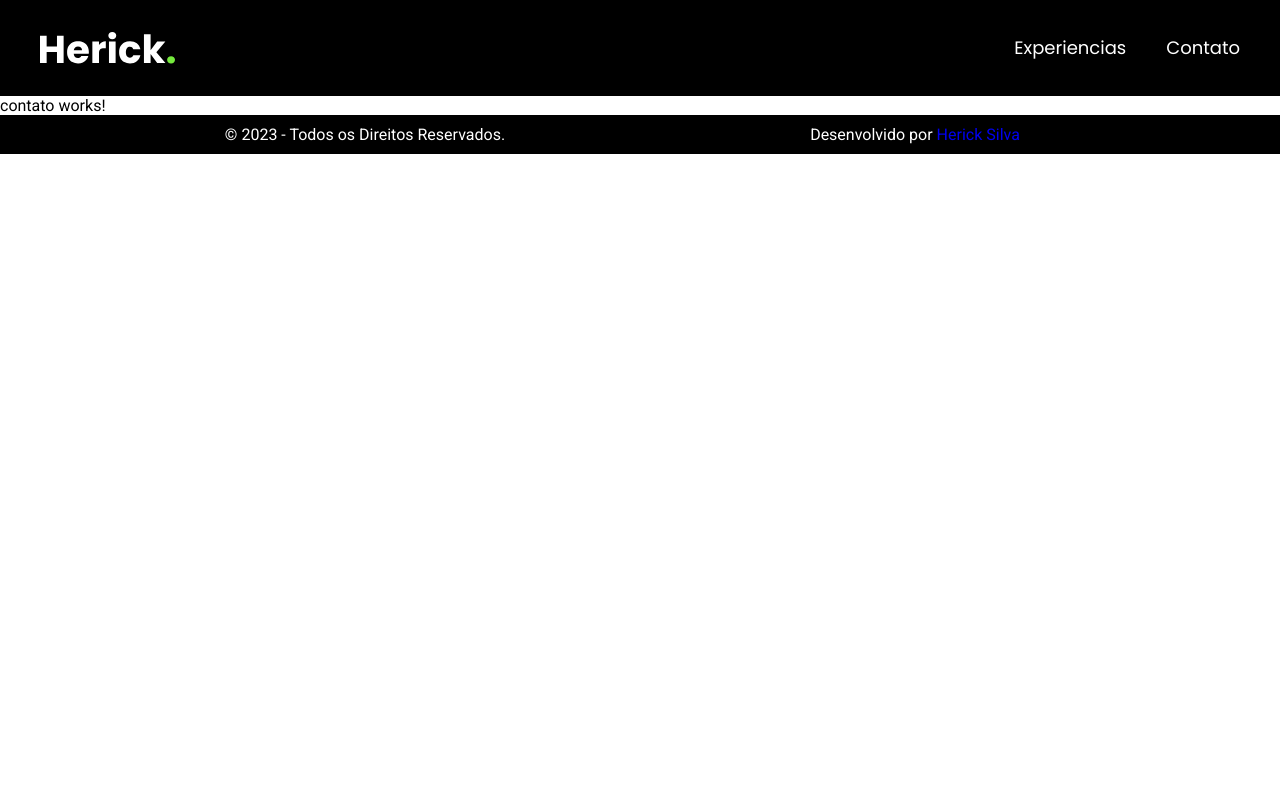
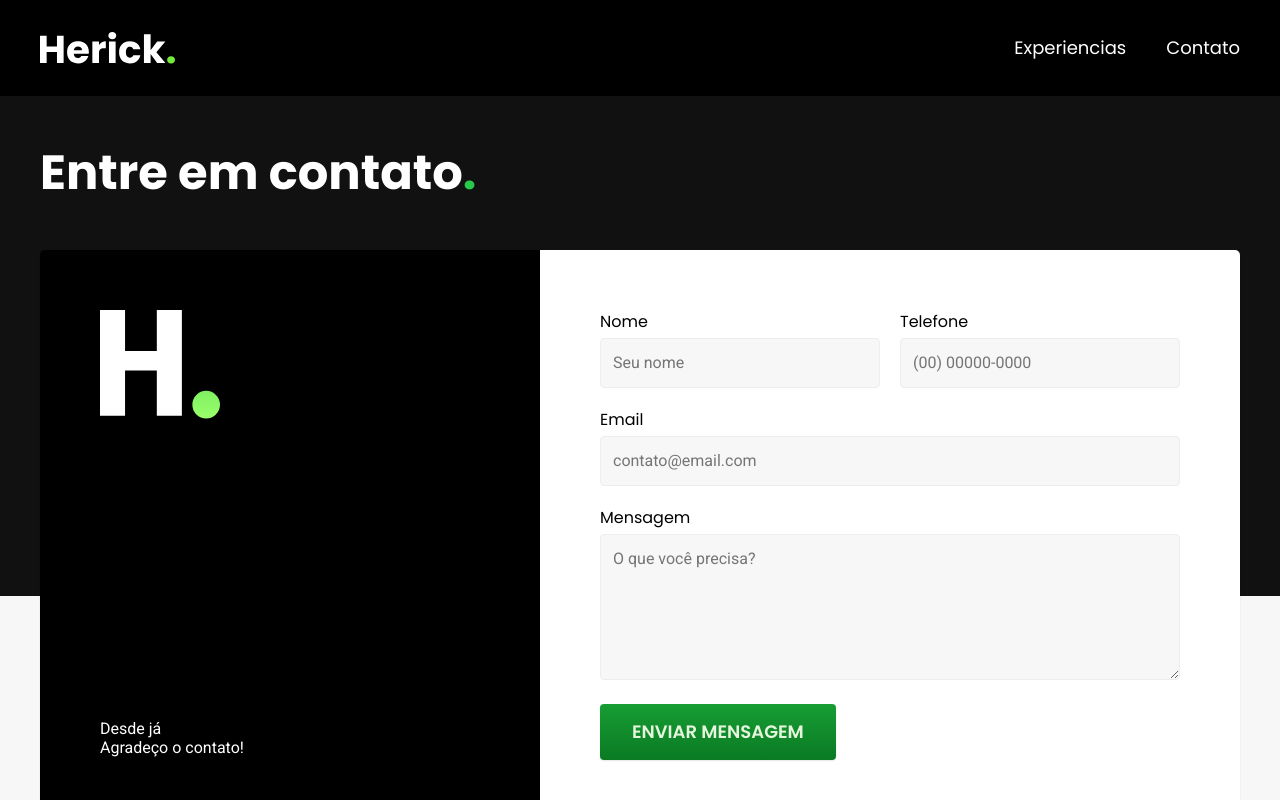
Before and after one commit to herickdevp/Desafio-Enacon, an Angular app: page /contato in a window 1280 px wide. Shown: the top 800 px of the page. Built offline with nearby package versions, Linux system fonts and the light colour scheme.

Commit message:
Implementação pagina contato

```diff
--- a/src/app/components/paginas/contato/contato.component.css
+++ b/src/app/components/paginas/contato/contato.component.css
@@ -0,0 +1,73 @@
+.contato-bg {
+  background: linear-gradient(var(--c11) 500px, var(--c1) 0px);
+  padding-bottom: 150px;
+}
+.contato {
+  display: grid;
+  grid-template-columns: 5fr 7fr;
+}
+
+.contato-logo,
+.contato-formulario {
+  padding: 60px;
+  box-shadow: 0 1px 2px rgba(0, 0, 0, 0.1);
+}
+
+.contato-logo {
+  border-radius: 5px 0 0 5px;
+  background: var(--c12);
+}
+
+.contato-logo img {
+  margin-bottom: 300px;
+}
+
+.contato-formulario {
+  border-radius: 0 5px 5px 0;
+  background: var(--c0);
+}
+
+/* FORMULARIO */
+.form {
+  display: grid;
+  grid-template-columns: 1fr 1fr;
+  gap: 20px;
+}
+
+.form label {
+  display: block;
+  font: 400 1rem/1.5 "Poppins", sans-serif;
+  margin-bottom: 4px;
+}
+
+.form .col-2 {
+  grid-column: span 2;
+}
+
+.form input[type="text"],
+.form input[type="email"],
+.form textarea {
+  font: 400 1rem/1.5 "Roboto", sans-serif;
+  background: var(--c1);
+  border: 1px solid var(--c2);
+  padding: 12px;
+  border-radius: 4px;
+  width: 100%;
+  box-sizing: border-box;
+}
+
+.form input[type="text"]:focus,
+.form input[type="email"]:focus,
+.form textarea:focus {
+  outline: none;
+  border-color: var(--p1);
+  background: var(--c0);
+  box-shadow: 0 0 0 2px rgb(182, 251, 198);
+}
+
+.validationError p {
+  color: #dc3545;
+  margin-top: 0.4rem;
+  border-left: 3px solid #dc3545;
+  padding-left: 0.2rem;
+}
--- a/src/app/components/paginas/contato/contato.component.html
+++ b/src/app/components/paginas/contato/contato.component.html
@@ -1,3 +1,78 @@
 <app-header></app-header>
-<p>contato works!</p>
+<div class="contato-bg">
+  <div class="sectionTitulo-bg" [ngStyle]="{ 'background-color': '#111111' }">
+    <div class="sectionTitulo conteiner">
+      <h1>Entre em contato<span>.</span></h1>
+    </div>
+  </div>
+
+  <div class="conteiner">
+    <div class="contato conteiner">
+      <section class="contato-logo">
+        <img src="assets/H.svg" alt="" />
+        <p [ngStyle]="{ color: 'white' }">Desde já<br />Agradeço o contato!</p>
+      </section>
+
+      <section class="contato-formulario" aria-label="Formulario">
+        <form
+          class="form"
+          #formDir="ngForm"
+          (ngSubmit)="submit()"
+          [formGroup]="contactForm"
+        >
+          <div>
+            <label for="nome">Nome</label>
+            <input type="text" name="nome" id="nome" placeholder="Seu nome" />
+          </div>
+          <div>
+            <label for="telefone">Telefone</label>
+            <input
+              type="text"
+              name="telefone"
+              id="telefone"
+              placeholder="(00) 00000-0000"
+            />
+          </div>
+          <div class="col-2">
+            <label for="email">Email</label>
+            <input
+              type="email"
+              name="email"
+              id="email"
+              formControlName="email"
+              placeholder="contato@email.com"
+            />
+          </div>
+          <div
+            *ngIf="email.invalid && formDir.submitted"
+            class="validationError"
+          >
+            <p *ngIf="email.errors?.['required']">O Email é obrigatório!</p>
+          </div>
+          <div class="col-2">
+            <label for="mensagem">Mensagem</label>
+            <textarea
+              rows="5"
+              type="mensagem"
+              name="mensagem"
+              id="mensagem"
+              formControlName="mensagem"
+              placeholder="O que você precisa?"
+            ></textarea>
+          </div>
+          <div
+            *ngIf="mensagem.invalid && formDir.submitted"
+            class="validationError"
+          >
+            <p *ngIf="mensagem.errors?.['required']">
+              A Mensagem é obrigatória!
+            </p>
+          </div>
+          <button type="submit" class="btn col-2">Enviar mensagem</button>
+        </form>
+      </section>
+    </div>
+  </div>
+</div>
+
 <app-footer></app-footer>
--- a/src/app/components/paginas/contato/contato.component.ts
+++ b/src/app/components/paginas/contato/contato.component.ts
@@ -1,10 +1,35 @@
 import { Component } from '@angular/core';
+import { FormControl, FormGroup, Validators } from '@angular/forms';
 
 @Component({
   selector: 'app-contato',
   templateUrl: './contato.component.html',
-  styleUrls: ['./contato.component.css']
+  styleUrls: ['./contato.component.css'],
 })
 export class ContatoComponent {
+  contactForm!: FormGroup;
 
+  ngOnInit(): void {
+    this.contactForm = new FormGroup({
+      nome: new FormControl(''),
+      telefone: new FormControl(''),
+      email: new FormControl('', [Validators.required]),
+      mensagem: new FormControl('', [Validators.required]),
+    });
+  }
+
+  get email() {
+    return this.contactForm.get('email')!;
+  }
+
+  get mensagem() {
+    return this.contactForm.get('mensagem')!;
+  }
+
+  submit() {
+    if (this.contactForm.invalid) {
+      return;
+    }
+    console.log('DEU CERTO');
+  }
 }
```
Also changed, not shown: src/app/app.module.ts (+10 -4 lines).
